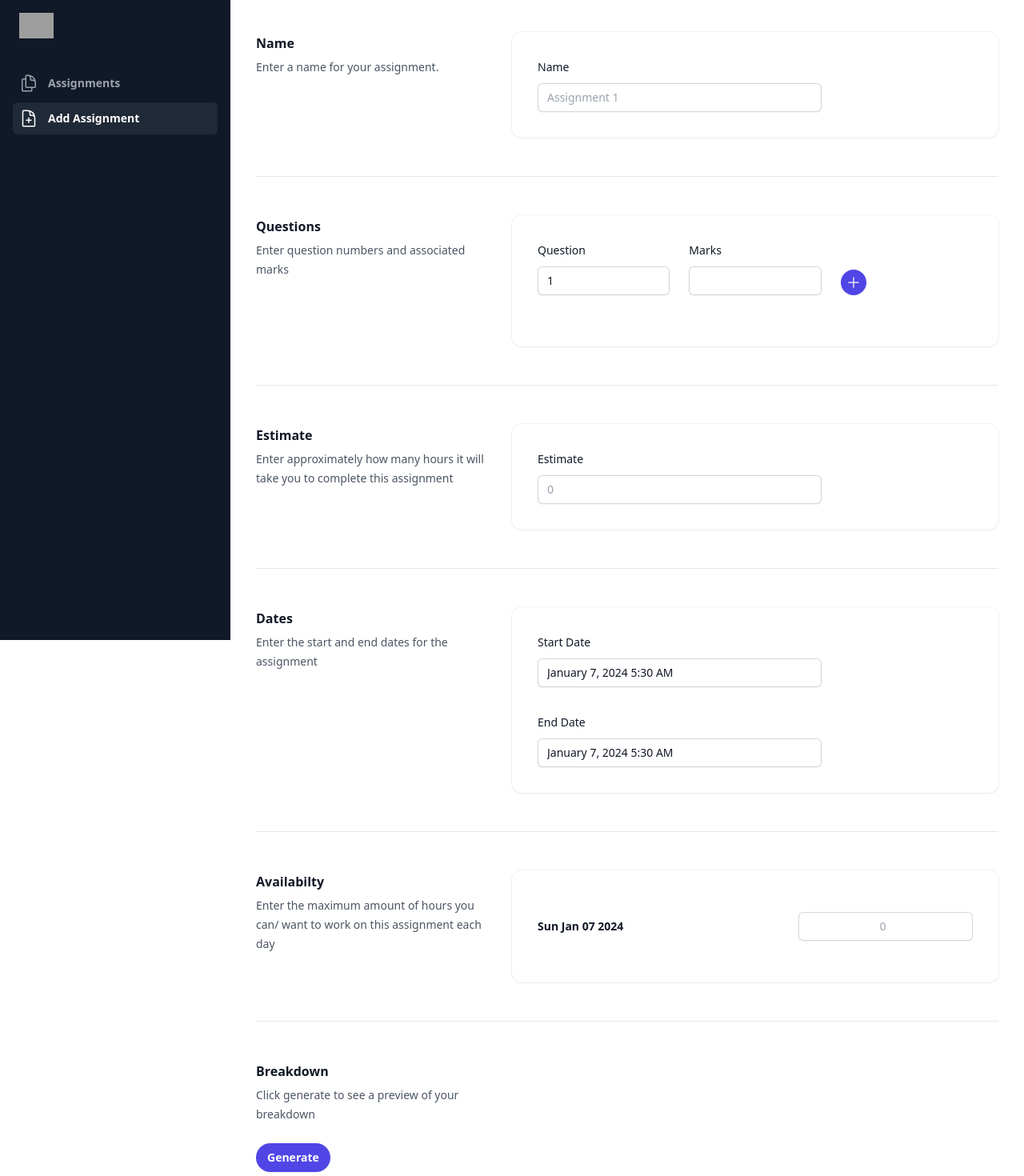
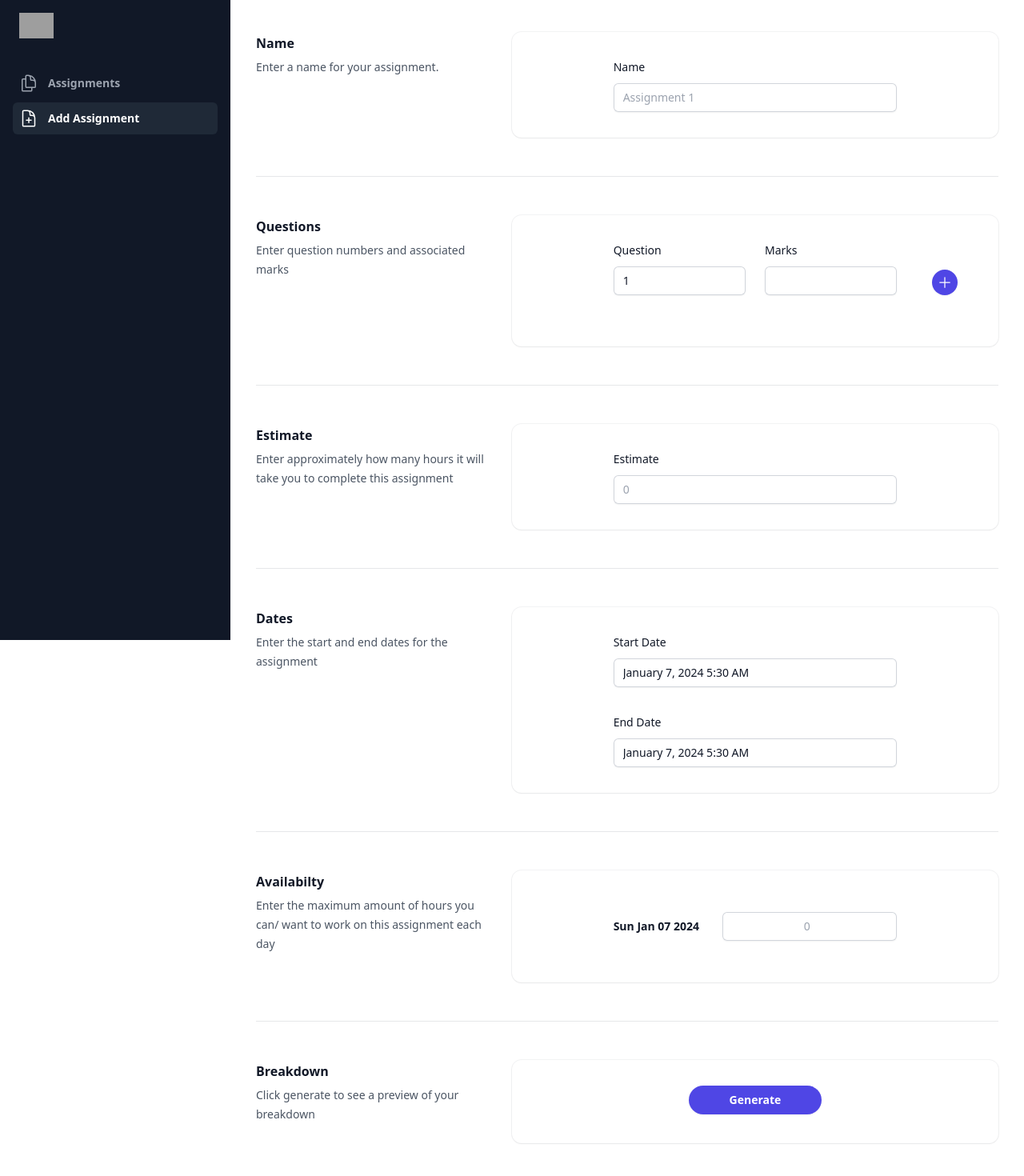
Before and after one commit to syed-razi/divvydo, a React (Vite) app: page / in a window 1280 px wide. Shown: the top 1470 px of the page at 80% size. Built offline with nearby package versions, Linux system fonts and the light colour scheme; grey boxes are pictures that could not be loaded.

Commit message:
center input fields in form

```diff
--- a/src/AddAssignment.tsx
+++ b/src/AddAssignment.tsx
@@ -90,8 +90,8 @@ export default function AddAssignment({
 
             <div className="bg-white shadow-sm ring-1 ring-gray-900/5 sm:rounded-xl md:col-span-2">
               <div className="px-4 py-6 sm:p-8">
-                <div className="grid max-w-2xl grid-cols-1 gap-x-6 gap-y-8 sm:grid-cols-6 md:col-span-2">
-                  <div className="sm:col-span-4">
+                <div className="mx-auto grid max-w-2xl grid-cols-1 gap-x-6 gap-y-8 sm:grid-cols-6 md:col-span-2">
+                  <div className="sm:col-span-4 sm:col-start-2">
                     <label
                       htmlFor="name"
                       className="block text-sm font-medium leading-6 text-gray-900"
@@ -130,8 +130,8 @@ export default function AddAssignment({
 
             <div className="bg-white shadow-sm ring-1 ring-gray-900/5 sm:rounded-xl md:col-span-2">
               <div className="px-4 py-6 sm:p-8">
-                <div className="grid max-w-2xl grid-cols-1 gap-x-6 gap-y-8 sm:grid-cols-6 md:col-span-2">
-                  <div className="sm:col-span-4">
+                <div className="mx-auto grid max-w-2xl grid-cols-1 gap-x-6 gap-y-8 sm:grid-cols-6 md:col-span-2">
+                  <div className="sm:col-span-4 sm:col-start-2">
                     <label
                       htmlFor="estimate"
                       className="block text-sm font-medium leading-6 text-gray-900"
--- a/src/Availability.tsx
+++ b/src/Availability.tsx
@@ -17,8 +17,8 @@ export default function Availability({
 
       <div className="bg-white shadow-sm ring-1 ring-gray-900/5 sm:rounded-xl md:col-span-2">
         <div className="px-4 py-6 sm:p-8">
-          <div className="grid max-w-2xl grid-cols-1 gap-x-6 gap-y-8 sm:grid-cols-6 md:col-span-2">
-            <div className="sm:col-span-6">{children}</div>
+          <div className="mx-auto grid max-w-2xl grid-cols-1 gap-x-6 gap-y-8 sm:grid-cols-6 md:col-span-2">
+            <div className="sm:col-span-4 sm:col-start-2">{children}</div>
           </div>
         </div>
       </div>
--- a/src/Breakdown.tsx
+++ b/src/Breakdown.tsx
@@ -30,19 +30,12 @@ export default function Breakdown({
         <p className="mb-6 mt-1 text-sm leading-6 text-gray-600">
           Click generate to see a preview of your breakdown
         </p>
-        <button
-          type="button"
-          onClick={handleGenerateBreakdown}
-          className="rounded-full bg-indigo-600 px-3.5 py-2 text-sm font-semibold text-white shadow-sm hover:bg-indigo-500 focus-visible:outline focus-visible:outline-2 focus-visible:outline-offset-2 focus-visible:outline-indigo-600"
-        >
-          Generate
-        </button>
       </div>
 
-      {generated && (
-        <div className="bg-white shadow-sm ring-1 ring-gray-900/5 sm:rounded-xl md:col-span-2">
-          <div className="px-4 py-6 sm:p-8">
-            <div className="grid max-w-2xl grid-cols-1 gap-x-6 gap-y-8 sm:grid-cols-6 md:col-span-2">
+      <div className="bg-white shadow-sm ring-1 ring-gray-900/5 sm:rounded-xl md:col-span-2">
+        <div className="px-4 py-6 sm:p-8">
+          <div className="mx-auto grid max-w-2xl grid-cols-1 gap-x-6 gap-y-8 sm:grid-cols-6 md:col-span-2">
+            {generated && (
               <div className="sm:col-span-6">
                 <table className="min-w-full divide-y divide-gray-300">
                   <thead>
@@ -55,13 +48,13 @@ export default function Breakdown({
                       </th>
                       <th
                         scope="col"
-                        className="hidden px-3 py-3.5 text-left text-sm font-semibold text-gray-900 sm:table-cell"
+                        className="px-3 py-3.5 text-left text-sm font-semibold text-gray-900"
                       >
                         Question
                       </th>
                       <th
                         scope="col"
-                        className="hidden px-3 py-3.5 text-left text-sm font-semibold text-gray-900 lg:table-cell"
+                        className="px-3 py-3.5 text-left text-sm font-semibold text-gray-900"
                       >
                         Marks
                       </th>
@@ -91,10 +84,10 @@ export default function Breakdown({
                               {row.date.toDateString()}
                             </td>
                           )}
-                          <td className="hidden whitespace-nowrap px-3 py-4 text-sm text-gray-500 sm:table-cell">
+                          <td className="whitespace-nowrap px-3 py-4 text-sm text-gray-500">
                             {item.question}
                           </td>
-                          <td className="hidden whitespace-nowrap px-3 py-4 text-sm text-gray-500 lg:table-cell">
+                          <td className="whitespace-nowrap px-3 py-4 text-sm text-gray-500">
                             {`${Math.round(item.amount * 100) / 100} marks`}
                           </td>
                           <td className="whitespace-nowrap px-3 py-4 text-sm text-gray-500">
@@ -106,10 +99,18 @@ export default function Breakdown({
                   </tbody>
                 </table>
               </div>
-            </div>
+            )}
+
+            <button
+              type="button"
+              onClick={handleGenerateBreakdown}
+              className="rounded-full bg-indigo-600 px-3.5 py-2 text-sm font-semibold text-white shadow-sm hover:bg-indigo-500 focus-visible:outline focus-visible:outline-2 focus-visible:outline-offset-2 focus-visible:outline-indigo-600 sm:col-start-3 sm:col-end-5"
+            >
+              {generated ? "Re-Generate" : "Generate"}
+            </button>
           </div>
         </div>
-      )}
+      </div>
     </div>
   );
 }
--- a/src/Dates.tsx
+++ b/src/Dates.tsx
@@ -149,8 +149,8 @@ export default function Dates({
 
       <div className="bg-white shadow-sm ring-1 ring-gray-900/5 sm:rounded-xl md:col-span-2">
         <div className="px-4 py-6 sm:p-8">
-          <div className="grid max-w-2xl grid-cols-1 gap-x-6 gap-y-8 sm:grid-cols-6 md:col-span-2">
-            <div className="sm:col-span-4">
+          <div className="mx-auto grid max-w-2xl grid-cols-1 gap-x-6 gap-y-8 sm:grid-cols-6 md:col-span-2">
+            <div className="sm:col-span-4 sm:col-start-2">
               <label
                 htmlFor="startDate"
                 className="block text-sm font-medium leading-6 text-gray-900"
@@ -179,7 +179,7 @@ export default function Dates({
               </div>
             </div>
 
-            <div className="sm:col-span-4">
+            <div className="sm:col-span-4 sm:col-start-2">
               <label
                 htmlFor="endDate"
                 className="block text-sm font-medium leading-6 text-gray-900"
--- a/src/QuestionList.tsx
+++ b/src/QuestionList.tsx
@@ -29,7 +29,7 @@ export default function QuestionList({
             <div className="flex flex-none items-center gap-x-4">
               <button
                 onClick={() => onDeleteQuestion(question.id)}
-                className="hidden rounded-md bg-white px-2.5 py-1.5 text-sm font-semibold text-gray-900 shadow-sm ring-1 ring-inset ring-gray-300 hover:bg-gray-50 sm:block"
+                className="rounded-md bg-white px-2.5 py-1.5 text-sm font-semibold text-gray-900 shadow-sm ring-1 ring-inset ring-gray-300 hover:bg-gray-50 sm:block"
               >
                 Delete
                 <span className="sr-only">, question {question.number}</span>
--- a/src/Questions.tsx
+++ b/src/Questions.tsx
@@ -47,8 +47,8 @@ export default function Questions({ questions, setQuestions }: QuestionsProps) {
 
       <div className="bg-white shadow-sm ring-1 ring-gray-900/5 sm:rounded-xl md:col-span-2">
         <div className="px-4 py-6 sm:p-8">
-          <div className="grid max-w-2xl grid-cols-1 gap-x-6 gap-y-8 sm:grid-cols-6 md:col-span-2">
-            <div className="sm:col-span-2">
+          <div className="mx-auto grid max-w-2xl grid-cols-1 gap-x-6 gap-y-8 sm:grid-cols-6 md:col-span-2">
+            <div className="sm:col-span-2 sm:col-start-2">
               <label
                 htmlFor="question"
                 className="block text-sm font-medium leading-6 text-gray-900"
@@ -93,7 +93,7 @@ export default function Questions({ questions, setQuestions }: QuestionsProps) {
                 />
               </div>
             </div>
-            <div className="self-end sm:col-span-1">
+            <div className="self-end justify-self-center sm:col-span-1">
               <div className="mt-2">
                 <button
                   ref={addButtonRef}
@@ -101,12 +101,15 @@ export default function Questions({ questions, setQuestions }: QuestionsProps) {
                   onClick={handleAddQuestion}
                   className="rounded-full bg-indigo-600 p-1.5 text-white shadow-sm hover:bg-indigo-500 focus-visible:outline focus-visible:outline-2 focus-visible:outline-offset-2 focus-visible:outline-indigo-600"
                 >
-                  <PlusIcon className="h-5 w-5" aria-hidden="true" />
+                  <PlusIcon
+                    className="h-7 w-7 sm:h-5 sm:w-5"
+                    aria-hidden="true"
+                  />
                 </button>
               </div>
             </div>
 
-            <div className="sm:col-span-6">
+            <div className="sm:col-span-4 sm:col-start-2">
               <QuestionList
                 onDeleteQuestion={handleDeleteQuestion}
                 questions={questions}
```
